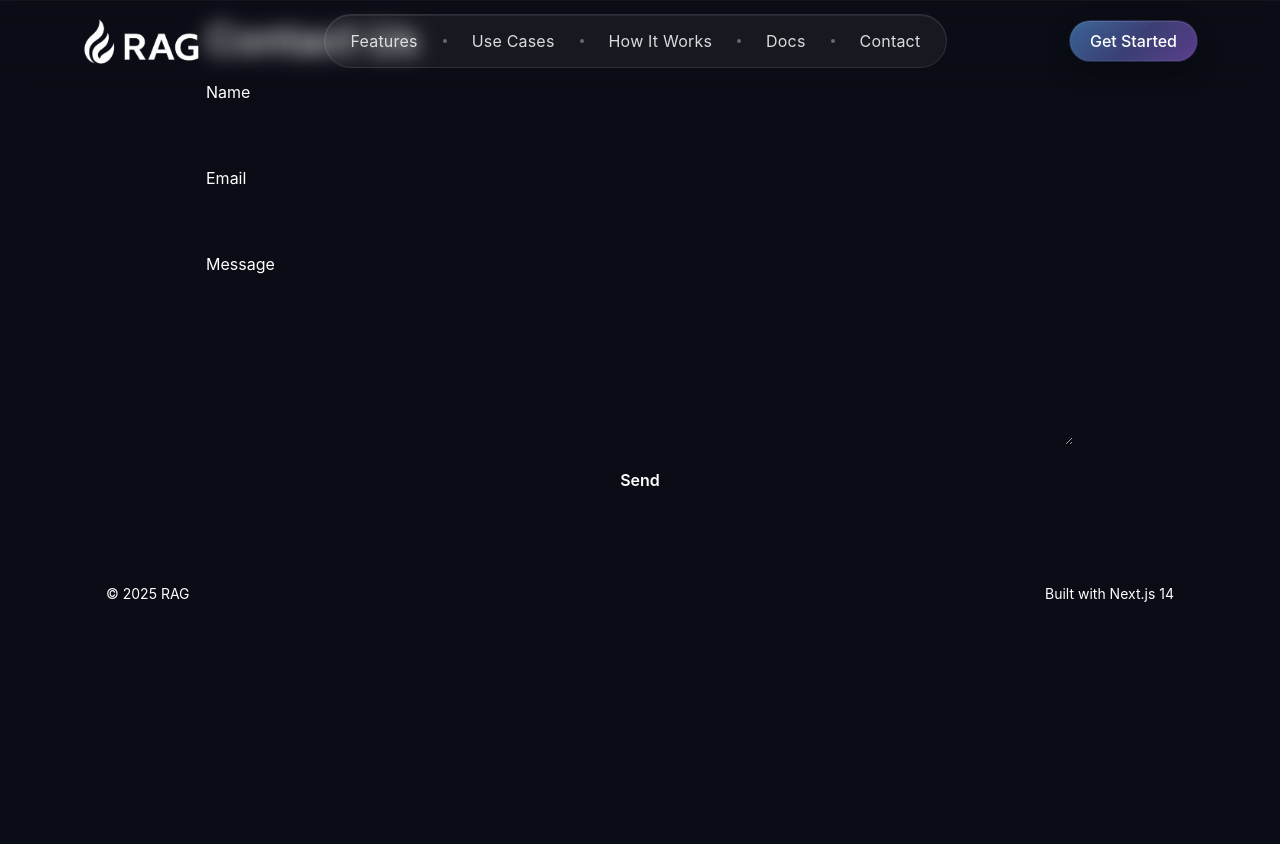
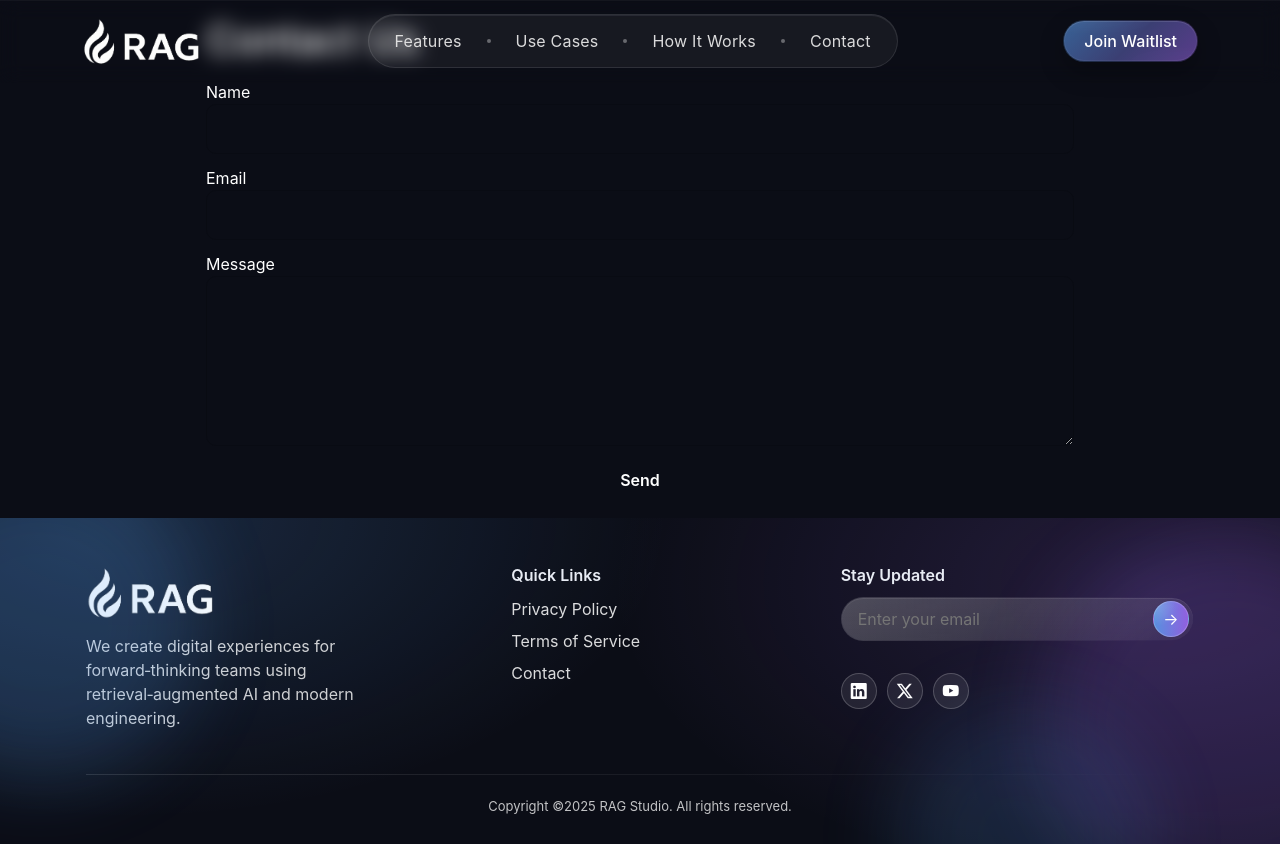
Before and after one commit to dhavalinventam/rag-website, a Next.js app: page /contact in a window 1280 px wide. Before the commit the page ends 800 px from the top, so only its background shows below. Built offline with nearby package versions, Linux system fonts and the light colour scheme.

Commit message:
footer design

```diff
--- a/src/app/(pages)/page.tsx
+++ b/src/app/(pages)/page.tsx
@@ -2,6 +2,7 @@ import HeroSection from "@/components/pages/home/hero-section";
 import FeaturesSection from "@/components/pages/home/features-section";
 import HowItWorks from "@/components/pages/home/how-it-works";
 import UseCases from "@/components/pages/home/use-cases";
+import FinalCTA from "@/components/pages/home/final-cta";
 
 export default function Home() {
   return (
@@ -10,6 +11,7 @@ export default function Home() {
       <FeaturesSection />
       <HowItWorks />
       <UseCases />
+      <FinalCTA />
     </>
   );
 }
--- a/src/components/layout/Footer/Footer.module.scss
+++ b/src/components/layout/Footer/Footer.module.scss
@@ -1,15 +1,163 @@
 .footer {
+  position: relative;
   width: 100%;
-  border-top: 1px solid rgba(0, 0, 0, 0.08);
-  margin-top: 48px;
+  margin-top: 0px;
+  padding: 0;
+  background:
+    radial-gradient(900px 500px at 10% 0%, rgba(93, 168, 255, 0.18), transparent 60%),
+    radial-gradient(900px 500px at 90% 20%, rgba(166, 107, 255, 0.16), transparent 60%),
+    linear-gradient(180deg, rgba(11, 13, 22, 0.9), rgba(11, 13, 22, 0.98));
+  color: #e8ecf4;
+  overflow: hidden;
+  border-radius: 0;
 }
 
-.inner {
-  max-width: 1100px;
-  margin: 0 auto;
-  padding: 16px;
+.inner {padding: 48px 16px 28px; }
+
+.brandBlock { max-width: 520px; }
+
+.brandLogo {
+  max-width: 130px;
+  height: auto;
+  margin-bottom: 8px;
+}
+
+.description {
+  color: rgba(255, 255, 255, 0.8);
+  margin-top: 6px;
+}
+
+.socials {
+  display: inline-flex;
+  gap: 10px;
+  margin-top: 16px;
+}
+
+.socialBtn {
+  width: 36px;
+  height: 36px;
+  border-radius: 999px;
+  display: inline-flex;
+  align-items: center;
+  justify-content: center;
+  color: #fff;
+  border: 1px solid rgba(255, 255, 255, 0.2);
+  background: rgba(255, 255, 255, 0.08);
+  transition: transform 0.2s ease, box-shadow 0.2s ease, border-color 0.2s ease;
+}
+.socialBtn:hover {
+  transform: translateY(-1px);
+  border-color: rgba(255, 255, 255, 0.35);
+  box-shadow: 0 0 0 3px rgba(93, 168, 255, 0.1);
+}
+
+/* Columns */
+.navBlock { align-self: start; }
+
+.sectionTitle {
+  font-size: 16px;
+  font-weight: 600;
+  margin-bottom: 12px;
+}
+
+.listReset {
+  list-style: none;
+  padding: 0;
+  margin: 0;
+  display: grid;
+  gap: 8px;
+}
+
+.newsletterBlock { align-self: start; }
+
+.subscribeForm {
+  position: relative;
+  display: flex;
+  align-items: center;
+  width: 100%;
+  height: 44px;
+  background:
+    linear-gradient(180deg, rgba(255,255,255,0.08), rgba(255,255,255,0.04)) padding-box,
+    linear-gradient(90deg, rgba(255,255,255,0.18), rgba(255,255,255,0)) border-box;
+  border: 1px solid transparent;
+  border-radius: 999px;
+  padding: 0 56px 0 16px;
+  box-shadow: inset 0 1px 0 rgba(255, 255, 255, 0.08);
+}
+
+.emailInput {
+  flex: 1 1 auto;
+  height: 100%;
+  border: 0;
+  outline: 0;
+  background: transparent;
+  color: #ffffff;
+}
+
+.submitBtn {
+  position: absolute;
+  right: 4px;
+  width: 36px;
+  height: 36px;
+  border-radius: 999px;
+  border: 1px solid rgba(255, 255, 255, 0.2);
+  background: radial-gradient(120% 120% at 10% 10%, rgba(255,255,255,0.18), transparent 50%), linear-gradient(90deg, rgba(93,168,255,0.8), rgba(166,107,255,0.8));
+  color: #fff;
+  display: inline-flex;
+  align-items: center;
+  justify-content: center;
+  cursor: pointer;
+  transition: transform 0.2s ease, box-shadow 0.2s ease;
+}
+.submitBtn:hover { transform: translateY(-1px); box-shadow: 0 0 0 3px rgba(93,168,255,0.12); }
+.submitBtn:active { transform: translateY(0); }
+
+.followWrap { display: flex; align-items: center; gap: 12px; margin-top: 16px; }
+
+.divider {
+  grid-column: 1 / -1;
+  width: 100%;
+  height: 1px;
+  background: linear-gradient(90deg, rgba(255, 255, 255, 0.12), rgba(255, 255, 255, 0));
+  margin: 12px 0 8px;
+}
+
+.bottomRow {
+  grid-column: 1 / -1;
   display: flex;
   align-items: center;
   justify-content: space-between;
-  font-size: 14px;
+  gap: 12px;
+  color: rgba(255, 255, 255, 0.75);
+  font-size: 13px;
+  padding-top: 6px;
 }
+
+.links { display: none; }
+
+.link {
+  color: rgba(255, 255, 255, 0.85);
+  text-decoration: none;
+}
+.link:hover { text-decoration: underline; }
+
+@media (max-width: 640px) { .bottomRow { flex-direction: column; align-items: flex-start; gap: 8px; } }
+
+/* Animated orb background */
+.orb,
+.orb2,
+.orb3 {
+  position: absolute;
+  border-radius: 50%;
+  filter: blur(40px);
+  opacity: 0.55;
+  pointer-events: none;
+}
+
+.orb { width: 320px; height: 320px; background: rgba(93, 168, 255, 0.35); left: -120px; top: -60px; animation: float1 16s ease-in-out infinite alternate; }
+.orb2 { width: 380px; height: 380px; background: rgba(166, 107, 255, 0.3); right: -140px; top: 20px; animation: float2 18s ease-in-out infinite alternate; }
+.orb3 { width: 260px; height: 260px; background: rgba(93, 168, 255, 0.25); right: 10%; bottom: -120px; animation: float3 20s ease-in-out infinite alternate; }
+
+@keyframes float1 { 0% { transform: translateY(0) } 100% { transform: translateY(18px) } }
+@keyframes float2 { 0% { transform: translateY(0) } 100% { transform: translateY(-22px) } }
+@keyframes float3 { 0% { transform: translateY(0) } 100% { transform: translateY(14px) } }
--- a/src/components/layout/Footer/index.tsx
+++ b/src/components/layout/Footer/index.tsx
@@ -1,12 +1,80 @@
+import Link from "next/link";
+import Image from "next/image";
 import styles from "./Footer.module.scss";
+import Logo from "../../../../image/main-logo.png";
 
 export default function Footer() {
   const year = new Date().getFullYear();
   return (
     <footer className={styles.footer}>
-      <div className={styles.inner}>
-        <span>© {year} RAG</span>
-        <span>Built with Next.js 14</span>
+      <span className={styles.orb} />
+      <span className={styles.orb2} />
+      <span className={styles.orb3} />
+      <div className={`container ${styles.inner}`}>
+        {/* Top footer */}
+        <div className="row g-4">
+          <div className="col-12 col-md-4">
+            <div className={styles.brandBlock}>
+              <Image src={Logo} alt="RAG Studio logo" className={styles.brandLogo} />
+              <p className={styles.description}>
+                We create digital experiences for forward‑thinking teams using retrieval‑augmented AI
+                and modern engineering.
+              </p>
+            </div>
+          </div>
+
+          <div className="col-6 col-md-4">
+            <nav className={`${styles.navBlock} ps-md-5`} aria-label="Quick Links">
+              <h4 className={styles.sectionTitle}>Quick Links</h4>
+              <ul className={styles.listReset}>
+                <li><Link className={styles.link} href="#privacy">Privacy Policy</Link></li>
+                <li><Link className={styles.link} href="#terms">Terms of Service</Link></li>
+                <li><Link className={styles.link} href="#contact">Contact</Link></li>
+              </ul>
+            </nav>
+          </div>
+
+          <div className="col-12 col-md-4">
+            {/* Newsletter + Socials (UI only) */}
+            <div className={styles.newsletterBlock}>
+              <h4 className={styles.sectionTitle}>Stay Updated</h4>
+              <form className={styles.subscribeForm}>
+                <input
+                  className={styles.emailInput}
+                  type="email"
+                  placeholder="Enter your email"
+                  aria-label="Email address"
+                  required
+                />
+                <button className={styles.submitBtn} aria-label="Subscribe" type="button">→</button>
+              </form>
+
+              <div className={styles.followWrap}>
+                <div className={styles.socials}>
+                  <a className={styles.socialBtn} href="#" aria-label="LinkedIn">
+                    <i className="bi bi-linkedin" />
+                  </a>
+                  <a className={styles.socialBtn} href="#" aria-label="X">
+                    <i className="bi bi-twitter-x" />
+                  </a>
+                  <a className={styles.socialBtn} href="#" aria-label="YouTube">
+                    <i className="bi bi-youtube" />
+                  </a>
+                </div>
+              </div>
+            </div>
+          </div>
+        </div>
+
+        {/* Bottom footer */}
+        <div className="row mt-3">
+          <div className="col-12"><div className={styles.divider} /></div>
+          <div className="col-12 d-flex mt-2">
+            <div className={`${styles.bottomRow} justify-content-center text-center w-100`}>
+              <span>Copyright ©2025 RAG Studio. All rights reserved.</span>
+            </div>
+          </div>
+        </div>
       </div>
     </footer>
   );
--- a/src/components/layout/Header/index.tsx
+++ b/src/components/layout/Header/index.tsx
@@ -21,7 +21,6 @@ export default function Header() {
     { label: "Features", href: { pathname: "/", hash: "features" } },
     { label: "Use Cases", href: { pathname: "/", hash: "use-cases" } },
     { label: "How It Works", href: { pathname: "/", hash: "how-it-works" } },
-    { label: "Docs", href: { pathname: "/", hash: "docs" } },
     { label: "Contact", href: { pathname: "/contact" } },
   ];
 
@@ -73,7 +72,7 @@ export default function Header() {
                 className={"btn btn-gradient-primary rounded-pill w-100"}
                 onClick={() => setExpanded(false)}
               >
-                Get Started
+                Join waitlist
               </Link>
             </div>
           </Navbar.Collapse>
@@ -83,7 +82,7 @@ export default function Header() {
               href={{ pathname: "/", hash: "get-started" }}
               className={"btn btn-gradient-primary rounded-pill"}
             >
-              Get Started
+              Join waitlist
             </Link>
           </div>
         </Container>
--- a/src/components/pages/home/hero-section/index.tsx
+++ b/src/components/pages/home/hero-section/index.tsx
@@ -35,7 +35,7 @@ const HeroSection = () => {
               >
                 <path d="M8 5v14l11-7z"></path>
               </svg>
-              Watch demo
+              Join waitlist
             </Link>
           </div>
         </div>
```
Also changed, not shown: src/components/pages/home/final-cta/cta.module.scss (added, +74 -0 lines), src/components/pages/home/final-cta/index.tsx (added, +29 -0 lines).
